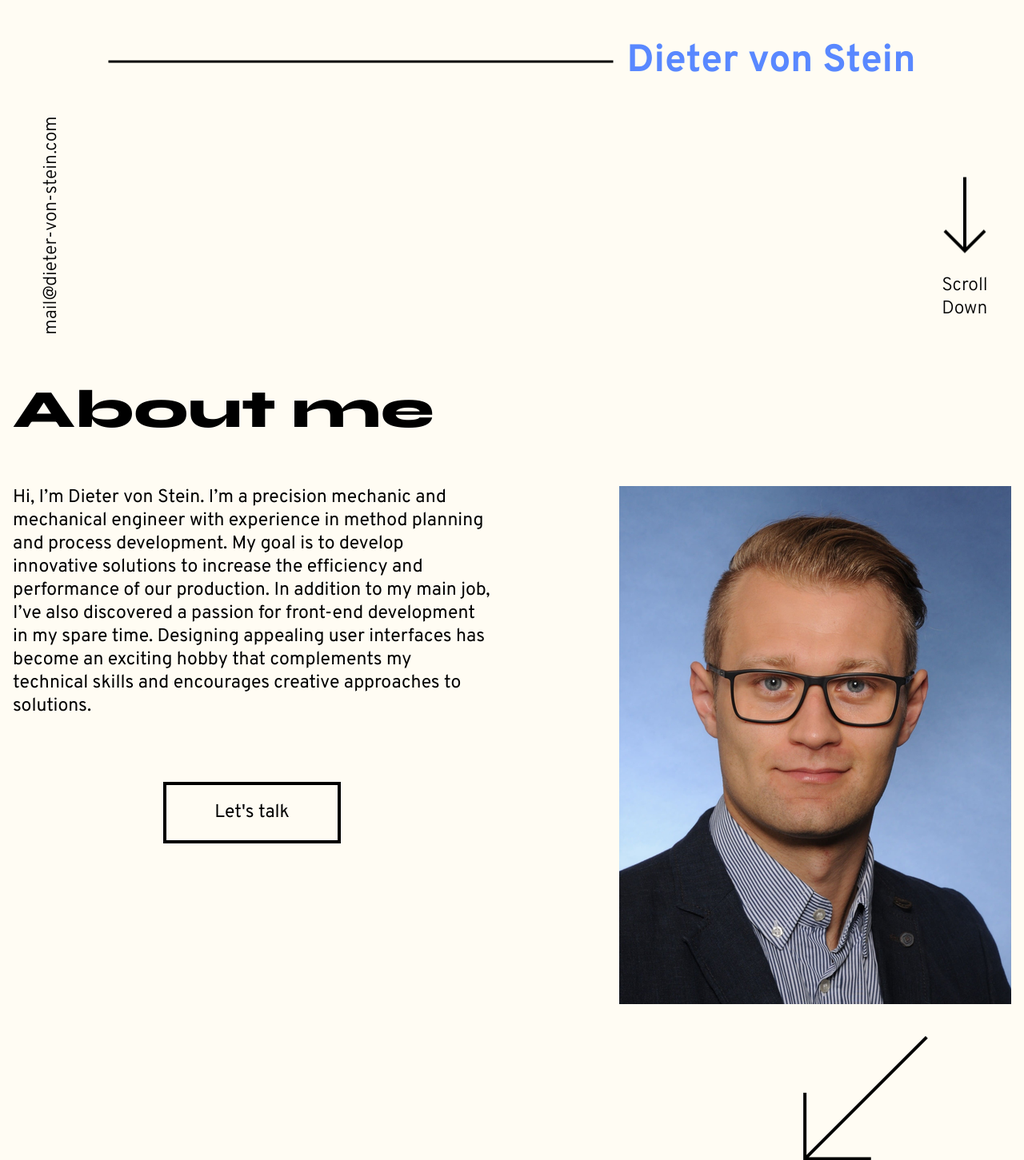
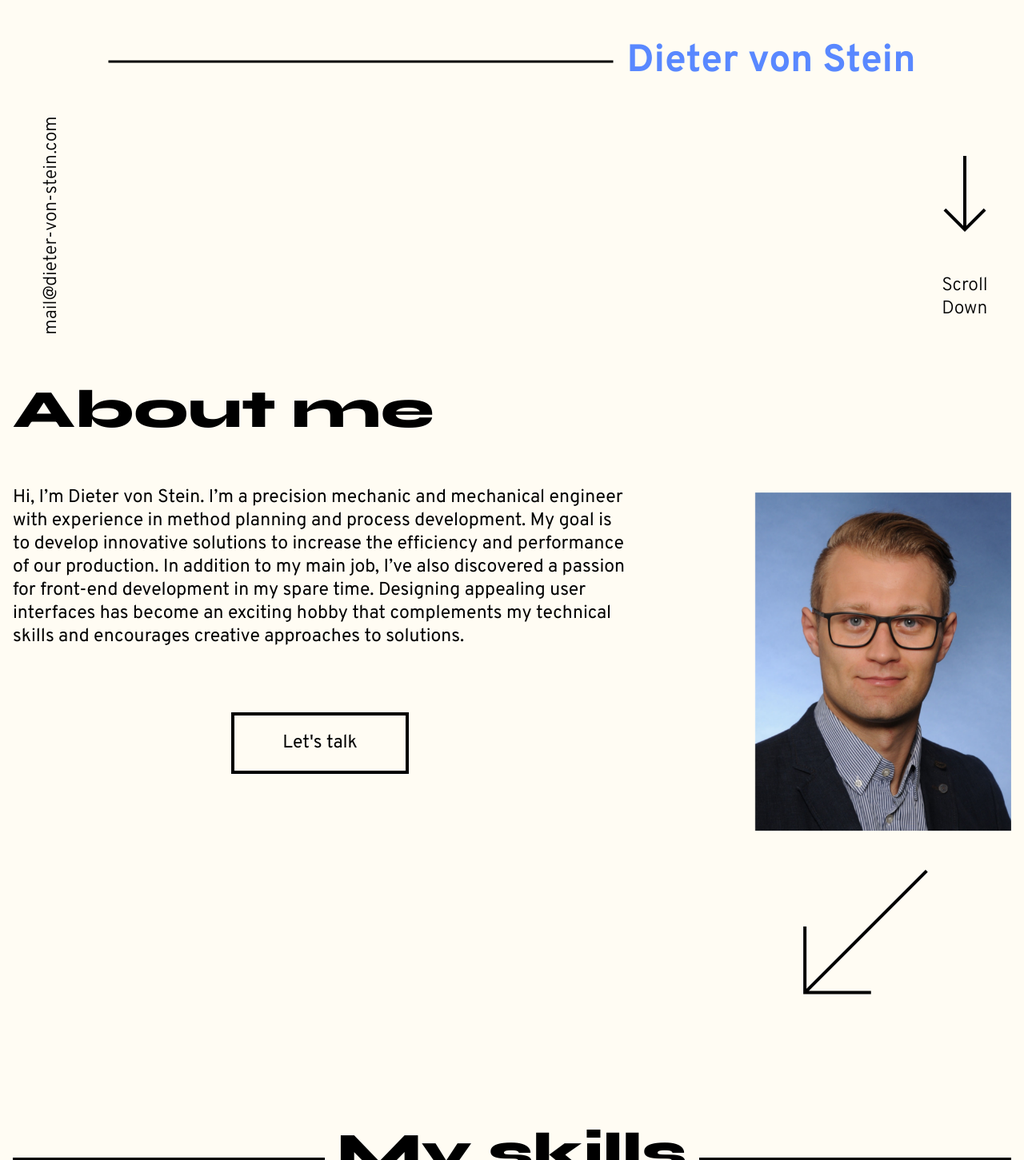
Before and after one commit to D1m1tr1e/MyPortfolio, an Angular app in the folder portfolio/: page / in a window 1280 px wide. Shown: the part 499-1950 px from the top of the page at 80% size. Built offline with nearby package versions, Linux system fonts and the light colour scheme.

Commit message:
fixed bugs

```diff
--- a/portfolio/src/app/main-content/about-me/about-me.component.scss
+++ b/portfolio/src/app/main-content/about-me/about-me.component.scss
@@ -68,6 +68,10 @@ button {
     }
 }
 
+img {
+    width: 20rem;
+}
+
 .about-me-container {
     display: flex;
     justify-content: space-between;
@@ -77,16 +81,22 @@ button {
         margin: 0 1rem 0 1rem;
     }
 
-    @media only screen and (max-width: 840px) {
+    @media only screen and (max-width: 1000px) {
         flex-direction: column;
         gap: 2rem;
     }
+
+    /* @media only screen and (max-width: 840px) {
+        flex-direction: column;
+        gap: 2rem;
+    } */
 }
 
 .description-container {
     >div {
         display: flex;
         justify-content: center;
+
     }
 }
 
@@ -114,7 +124,34 @@ button {
     opacity: 0;
     transition: all ease-in-out 125ms;
 
-    @media only screen and (max-width: 840px) {
+    @media only screen and (max-width: 1280px) {
+        height: 90%;
+    }
+
+    @media only screen and (max-width: 1185px) {
+        height: 85%;
+    }
+
+    @media only screen and (max-width: 1120px) {
+        height: 80%;
+        width: 20rem;
+    }
+
+    /*@media only screen and (max-width: 1080px) {
+        height: 80%;
+        width: 20rem;
+    }*/
+
+    @media only screen and (max-width: 1055px) {
+        height: 75%;
+        //width: 20rem;
+    }
+
+    @media only screen and (max-width: 1000px) {
+        height: 100%;
+    }
+
+    /*@media only screen and (max-width: 840px) {
         height: 100%;
         width: 25rem;
     }
@@ -122,17 +159,23 @@ button {
     @media only screen and (max-width: 620px) {
         height: 100%;
         width: 18rem;
-    }
+    }*/
 }
 
-@media only screen and (max-width: 1130px) {
+/*@media only screen and (max-width: 1130px) {
     img {
         width: 25rem;
     }
 }
 
-@media only screen and (max-width: 620px) {
+@media only screen and (max-width: 860px) {
+    img {
+        width: 16rem;
+    }
+}
+
+/*@media only screen and (max-width: 620px) {
     img{
         width: 18rem;
     }
-}
+}*/
--- a/portfolio/src/app/main-content/main-content.component.html
+++ b/portfolio/src/app/main-content/main-content.component.html
@@ -1,6 +1,6 @@
 <app-my-name-section></app-my-name-section>
-<app-arrow-down></app-arrow-down>
-<app-about-me id="about-me"></app-about-me>
+<app-arrow-down id="about-me"></app-arrow-down>
+<app-about-me></app-about-me>
 <app-arrow-right id="my-skills"></app-arrow-right>
 <app-my-skills></app-my-skills>
 <app-arrow-left id="portfolio"></app-arrow-left>
```
